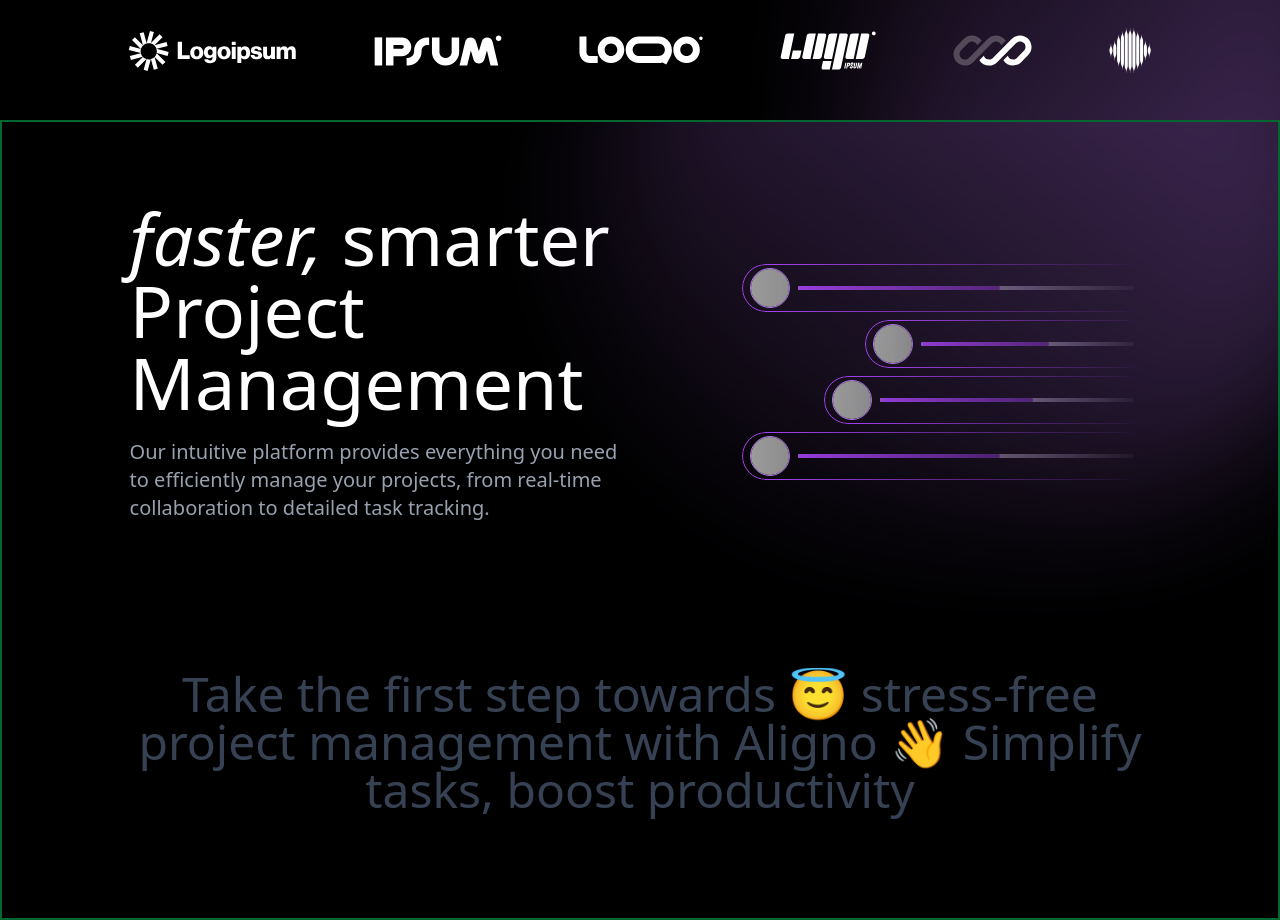
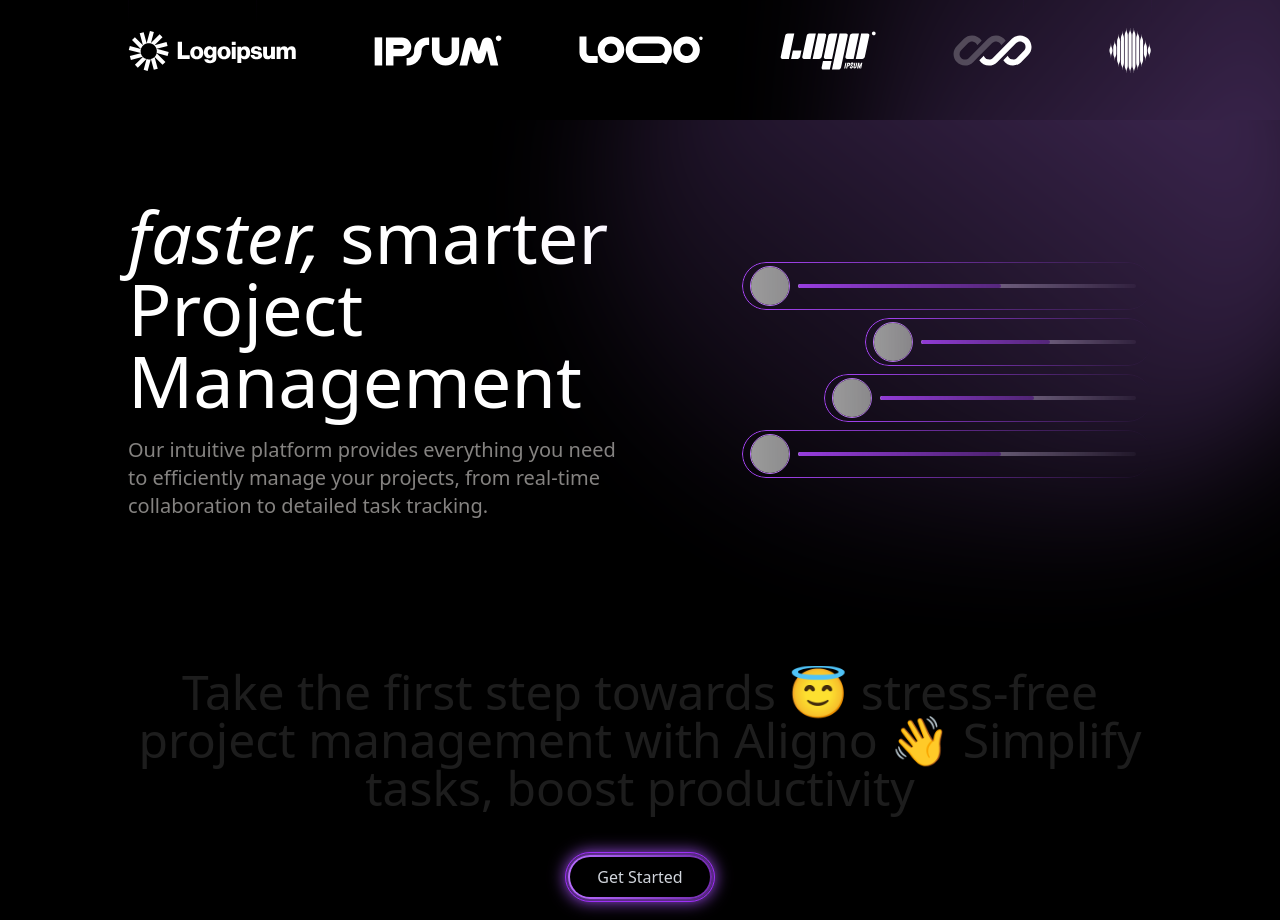
Before and after one commit to Sketodee/alignoLanding, a React (Vite) app: page / in a window 1280 px wide. Shown: the part 680-1600 px from the top of the page. Built offline with nearby package versions, Linux system fonts and the light colour scheme; grey boxes are pictures that could not be loaded.

Commit message:
ui changes

```diff
--- a/src/components/CTA1.tsx
+++ b/src/components/CTA1.tsx
@@ -2,8 +2,29 @@
 const CTA1 = () => {
   return (
     <div className="py-24 md:py-32 w-[95%] lg:w-[80%] mx-auto">
-        <p className="text-3xl md:text-5xl text-gray-700 text-center">Take the first step towards
+        <p className="text-3xl md:text-5xl text-[#1D1D1D] font-medium text-center">Take the first step towards
             😇 stress-free project management with Aligno 👋 Simplify tasks, boost productivity</p>
+
+<div className="p-0.5 rounded-full border-1 border-purple-600 w-[150px] mx-auto mt-10">
+        {/* Inner glowing border with shadow */}
+      <div className="p-0.5 rounded-full bg-gradient-to-r from-purple-400 to-purple-900
+  shadow-[0_0_15px_4px_rgba(168,85,247,0.8),inset_0_0_10px_rgba(168,85,247,0.6)]">
+          {/* Button content */}
+          <button className="w-full py-2 px-2 bg-black rounded-full text-gray-300 hover:text-white transition duration-300 font-medium shadow-[0_0_10px_rgba(168,85,247,0.3)]">
+            Get Started
+          </button>
+        </div>
+      </div>
+
+             {/* <button className="relative group">
+        <div className="absolute -inset-0.5 bg-gradient-to-r from-purple-600 to-purple-400 rounded-full opacity-75 group-hover:opacity-100 blur transition duration-300"></div>
+
+        <div className="relative px-8 py-3 bg-black rounded-full leading-none flex items-center border-4 border-purple-600">
+          <span className="text-gray-300 group-hover:text-white transition duration-300 font-medium">
+            Get Started
+          </span>
+        </div>
+      </button> */}
     </div>
   )
 }
--- a/src/components/Feature.tsx
+++ b/src/components/Feature.tsx
@@ -3,7 +3,7 @@ import UserProgressIndicator from "./ProgressIndicator"
 
 const Feature = () => {
     return (
-        <div className="relative w-full h-[844px] md:h-[744px] lg:h-[780px] xl:h-[800px] bg-black overflow-hidden border-2 border-green-800 ">
+        <div className="relative w-full h-[900px] md:h-[744px] lg:h-[780px] xl:h-[800px] bg-black overflow-hidden ">
             {/* Top left purple gradient */}
             <div className="
                 absolute aspect-square rounded-full bg-gradient-to-bl from-purple-400 to-transparent opacity-40 [filter:blur(64px)] transform-gpu
@@ -27,7 +27,7 @@ const Feature = () => {
             <div className="pt-20 w-[95%] lg:w-[80%] mx-auto md:flex justify-between items-center ">
                 <div className="text-white w-full text-center md:text-left md:w-[60%] lg:w-[60%] ">
                     <p className="text-4xl lg:text-5xl xl:text-7xl w-full xl:w-[90%] "><span className="italic">faster,</span> smarter Project Management</p>
-                    <p className="md:w-[80%] lg:w-[70%] xl:w-[80%] text-center md:text-left py-5 font-extralight text-base lg:text-xl text-gray-400">Our intuitive platform provides everything you need to efficiently manage your projects, from real-time collaboration to detailed task tracking.</p>
+                    <p className="md:w-[80%] lg:w-[70%] xl:w-[80%] text-center md:text-left py-5 font-extralight text-base lg:text-xl text-[#858381]">Our intuitive platform provides everything you need to efficiently manage your projects, from real-time collaboration to detailed task tracking.</p>
                 </div>
                 <div className="text-white w-[95%] md:w-[40%] lg:w-[40%] ">
                     <UserProgressIndicator />
```
